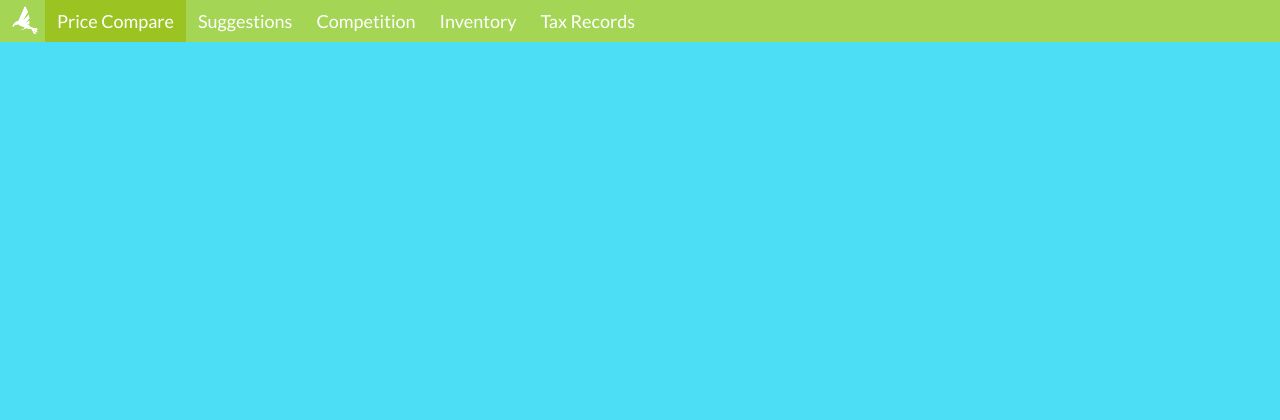
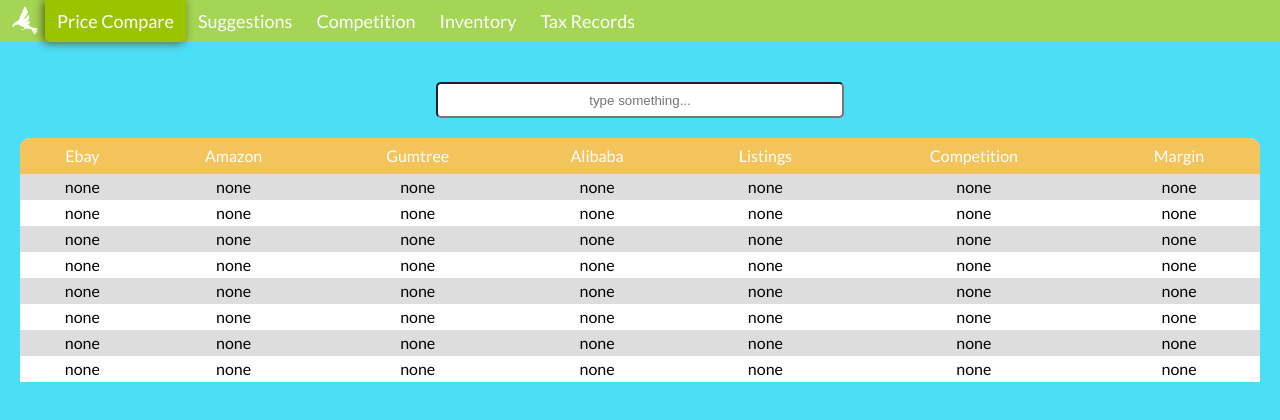
Before and after one commit to TomDrapes/epidash, a React (Create React App) app: page / in a window 1280 px wide. Shown: the top 420 px of the page. Built offline with nearby package versions, Linux system fonts and the light colour scheme.

Commit message:
updated menu style and created price compare component

```diff
--- a/src/App.js
+++ b/src/App.js
@@ -1,5 +1,6 @@
 import React, { Component } from 'react';
 import Menu from './components/menu/Menu';
+import PriceCompare from './components/price_compare/PriceCompare'
 import './App.css';
 
 class App extends Component {
@@ -7,6 +8,7 @@
     return (
       <div className="App">
         <Menu />
+        <PriceCompare />
       </div>
     );
   }
--- a/src/components/menu/menu.css
+++ b/src/components/menu/menu.css
@@ -20,11 +20,14 @@
 
 .menu-items li:hover {
     cursor: pointer;
-    background: rgb(155, 196, 34)
+    background: rgb(155, 196, 0)
 }
 
 .selected {
-    background: rgb(155, 196, 34)
+    background: rgb(155, 196, 0);
+    border-bottom-left-radius: 5px;
+    border-bottom-right-radius: 5px;
+    box-shadow: -2px 1px 10px 0 rgb(77, 97, 16);
 }
 
 .logo {
--- a/src/components/price_compare/PriceCompare.js
+++ b/src/components/price_compare/PriceCompare.js
@@ -1,5 +1,5 @@
 import React, { Component } from 'react'
-
+import './style.css'
 
 export default class PriceCompare extends Component {
 
@@ -9,9 +9,41 @@
         this.state = {}
     }
 
+    emptyCells = () => (
+                <tr>
+                    <td>none</td>
+                    <td>none</td>
+                    <td>none</td>
+                    <td>none</td>
+                    <td>none</td>
+                    <td>none</td>
+                    <td>none</td>
+                </tr>
+    )
+
     render() {
         return (
             <div className="price-compare-container">
+                <input className='input-field' placeholder="type something..."/>
+                <table className="comparison-table">
+                    <tr>
+                        <th>Ebay</th>
+                        <th>Amazon</th>
+                        <th>Gumtree</th>
+                        <th>Alibaba</th>
+                        <th>Listings</th>
+                        <th>Competition</th>
+                        <th>Margin</th>
+                    </tr>
+                    {this.emptyCells()}
+                    {this.emptyCells()}
+                    {this.emptyCells()}
+                    {this.emptyCells()}
+                    {this.emptyCells()}
+                    {this.emptyCells()}
+                    {this.emptyCells()}
+                    {this.emptyCells()}
+                </table>
             </div>
         )
     }
--- /dev/null
+++ b/src/components/price_compare/style.css
@@ -0,0 +1,53 @@
+
+.price-compare-container {
+    padding: 20px;
+    display: flex;
+    flex-direction: column;
+}
+
+.input-field {
+    align-self: center;
+    margin: 20px;
+    width: 400px;
+    height: 30px;
+    border-radius: 5px;
+    text-align: center;
+}
+
+
+.comparison-table {
+    width: 100%;
+
+}
+
+.comparison-table th {
+    padding: 10px;
+    background: rgb(243, 195, 92);
+    color: white;
+}
+
+.comparison-table th:first-child {
+    border-top-left-radius: 10px;
+}
+
+.comparison-table th:last-child {
+    border-top-right-radius: 10px;
+}
+
+.comparison-table tr {
+    background: white;
+
+}
+
+.comparison-table tr:last-of-type {
+    border-bottom-right-radius: 10px;
+}
+
+.comparison-table td {
+    text-align: center;
+    padding: 5px;
+}
+
+.comparison-table tr:nth-child(even) {
+    background: #dddddd;
+}
```
